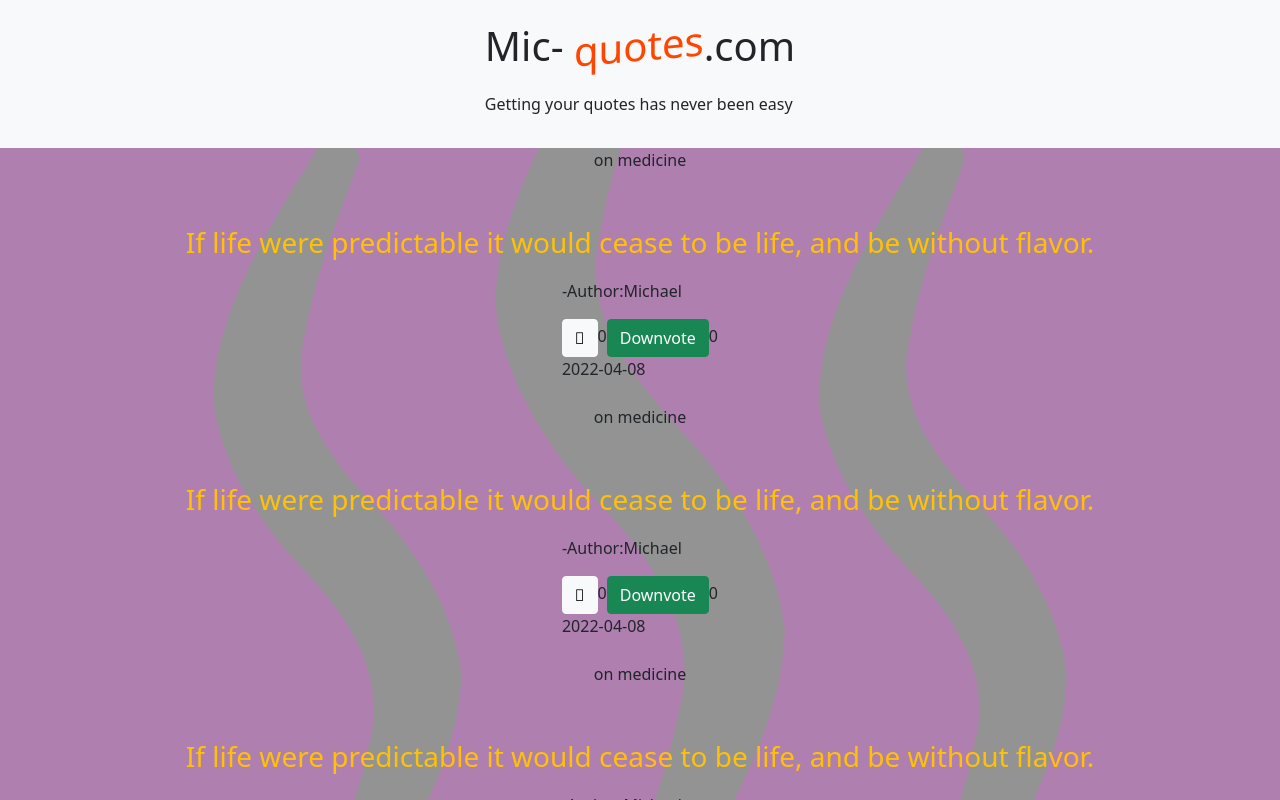
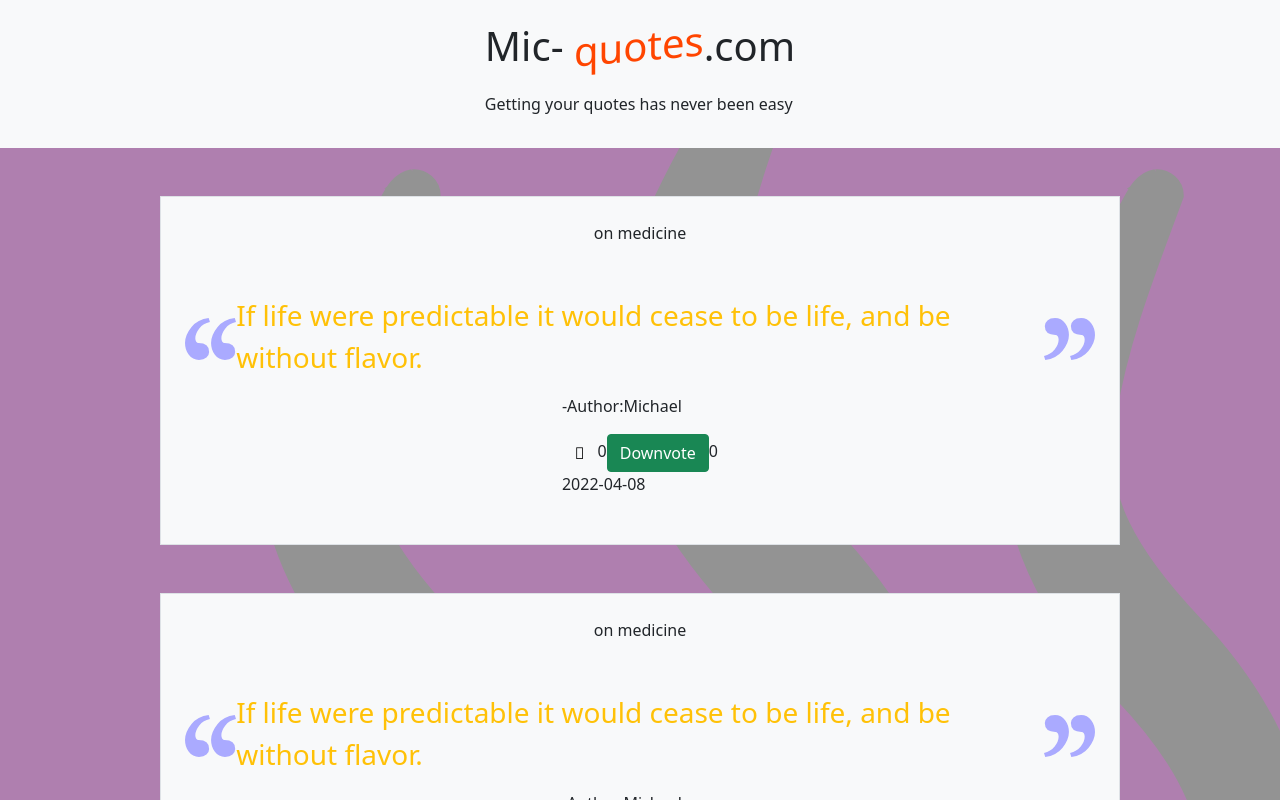
Before and after one commit to Michael-Ogaye/quotes, an Angular app: page / in a window 1280 px wide. Shown: the top 800 px of the page. Built offline with nearby package versions, Linux system fonts and the light colour scheme.

Commit message:
st: styled the quote body

```diff
--- a/angular.json
+++ b/angular.json
@@ -27,9 +27,10 @@
               "src/assets"
             ],
             "styles": [
+              "node_modules/font-awesome/css/font-awesome.css",
               "node_modules/bootstrap/dist/css/bootstrap.min.css",
-              "src/styles.css",
-              "node_modules/font-awesome/css/font-awesome.min.css"
+              "src/styles.css"
+
 
             ],
             "scripts": []
--- a/src/app/app.component.css
+++ b/src/app/app.component.css
@@ -4,7 +4,11 @@ nav p span{
     transform: skewY(-5deg);
 }
 
-/* .imaga img{
-    width: 20vw;
-    height: 30vw;
-} */
+.imaga img{
+    width: 4vw;
+    height: 7vw;
+}
+
+.imaga{
+    flex: 1;
+}
--- a/src/app/app.component.html
+++ b/src/app/app.component.html
@@ -6,22 +6,22 @@
   </nav>
 
   <!-- the quotes template -->
-  <div *ngFor="let i of allQuotes" class="d-flex flex-column justify-content-evenly align-items-center">
+  <div *ngFor="let i of allQuotes" class="d-flex w-75 mt-5 border round p-4 mx-auto bg-light flex-column justify-content-evenly align-items-center">
       <div class="head">
           <p>on <span>{{i.title}}</span></p>
 
       </div>
       <hr>
-      <div class="bod d-flex justify-content-evenly" >
+      <div class="bod d-flex justify-content-evenly " >
           <div class="imgr imaga">
-              <img src="../assets/images/left.svg" alt="left-quote">
+              <img src="../assets/images/right.svg" alt="left-quote">
           </div >
           <div class="cont">
               <p class="fs-3 text-warning">{{i.content}}</p>
 
           </div>
           <div class="imgl imaga">
-              <img [src]="url1" >
+              <img src="../assets/images/left.svg" >
           </div>
 
 
--- a/src/styles.css
+++ b/src/styles.css
@@ -1,6 +1,6 @@
 /* You can add global styles to this file, and also import other style files */
 @import "~bootstrap/dist/css/bootstrap.css";
-@import "~font-awesome/css/font-awesome.min.css";
+
 
 body{
     background-image: url('src/assets/images/hot.svg');
@@ -9,3 +9,6 @@ body{
     background-color:rgb(175, 127, 175);
     background-blend-mode: saturation;
 }
+.cont{
+    align-self: center;
+}
```
